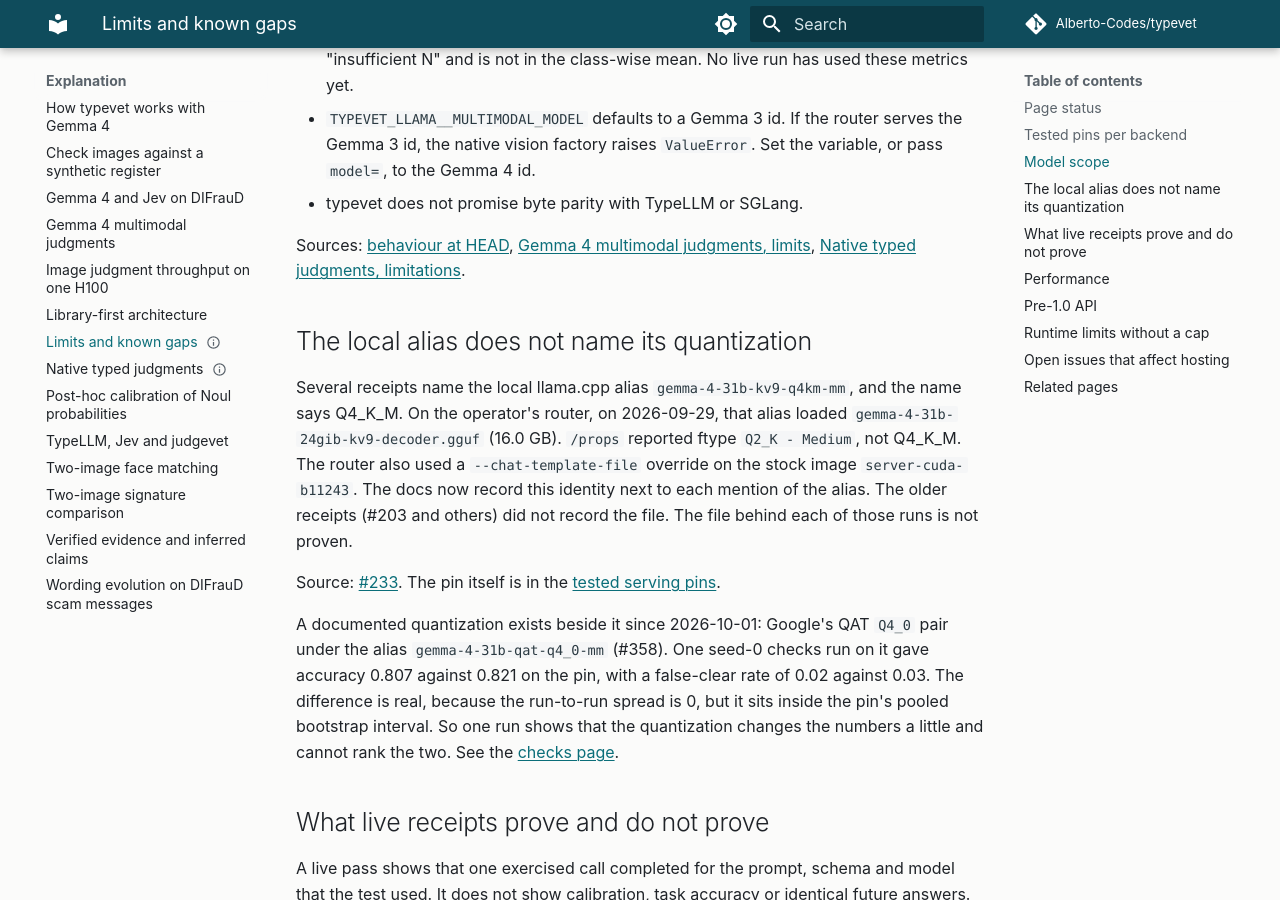
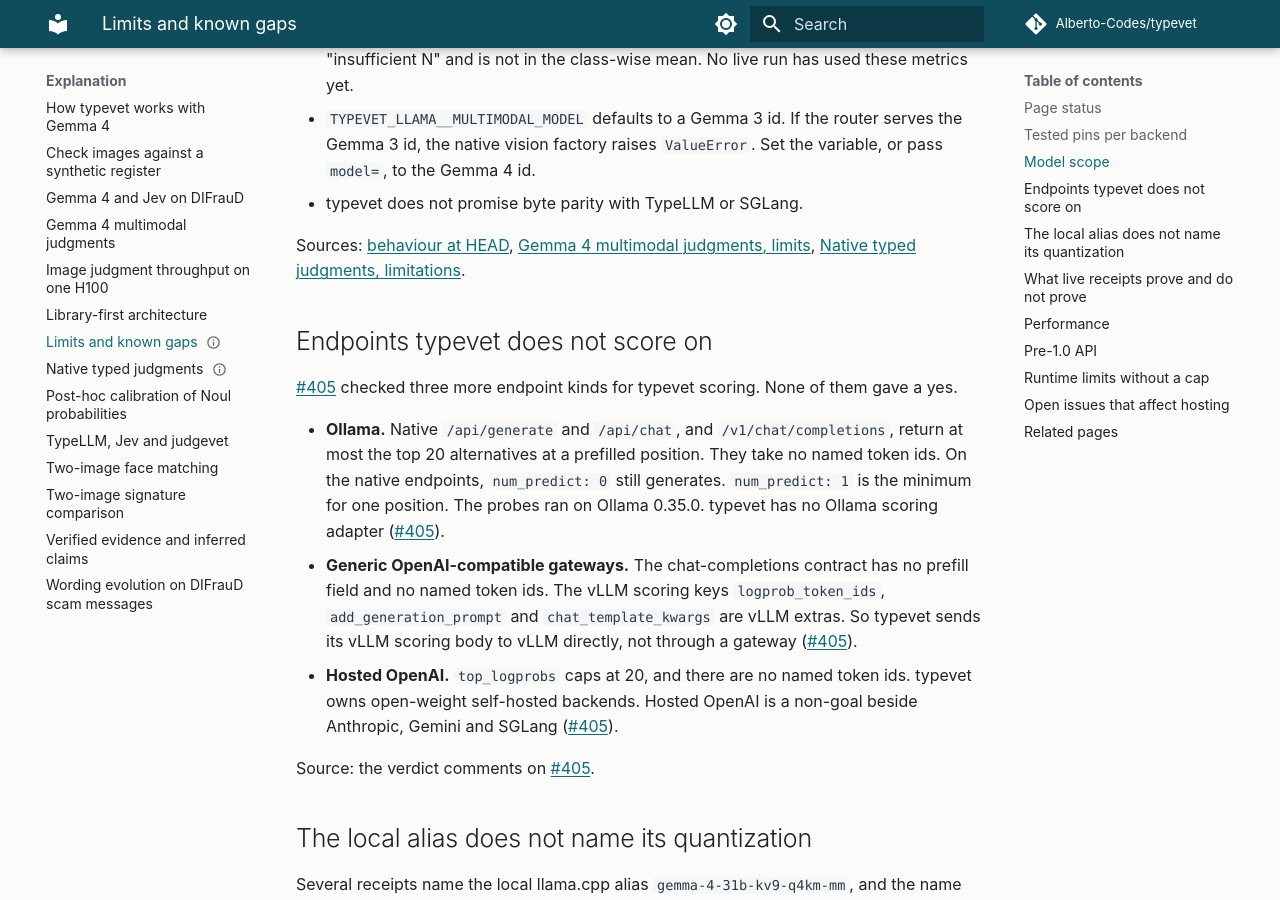
Before and after one commit to Alberto-Codes/typevet, an MkDocs documentation site: the page built from docs/explanation/limits.md, in a window 1280 px wide and 900 px high, scrolled down 1658 px. Built offline with MkDocs 1.6.1 and Material for MkDocs 9.7.7, drawn with Linux system fonts in a browser that asks for light colours; comment, search, counter and statistics services are not loaded.

Commit message:
docs(explanation): record the endpoints typevet does not score on
limits.md gains a section for the three endpoint kinds #405 checked:
Ollama native and /v1/chat/completions (top 20 cap, no named token
ids), generic OpenAI-compatible gateways (no prefill field, vLLM-only
scoring keys) and hosted OpenAI (a non-goal beside Anthropic, Gemini
and SGLang). No endpoint returned a yes, so no adapter follows.

Closes #405
Generated-By: claude-opus-5-5 (via Claude Code Agent tool, builder)
Claude-Session: https://claude.ai/code/session_01R44zzwX2TVeBm6wW1dGn7z

```diff
--- a/docs/explanation/limits.md
+++ b/docs/explanation/limits.md
@@ -70,6 +70,25 @@ The multimodal evidence covers one model pin per backend.
 Sources: [behaviour at HEAD](../reference/typed-judgment-release-support-matrix.md#behaviour-at-head-on-both-backends),
 [Gemma 4 multimodal judgments, limits](gemma-4-multimodal-judgments.md#limits),
 [Native typed judgments, limitations](native-typed-judgments.md#limitations).
+
+## Endpoints typevet does not score on
+
+[#405](https://github.com/Alberto-Codes/typevet/issues/405) checked three more endpoint kinds for typevet scoring.
+None of them gave a yes.
+
+- **Ollama.** Native `/api/generate` and `/api/chat`, and `/v1/chat/completions`, return at most the top 20 alternatives at a prefilled position.
+  They take no named token ids.
+  On the native endpoints, `num_predict: 0` still generates. `num_predict: 1` is the minimum for one position.
+  The probes ran on Ollama 0.35.0.
+  typevet has no Ollama scoring adapter ([#405](https://github.com/Alberto-Codes/typevet/issues/405)).
+- **Generic OpenAI-compatible gateways.** The chat-completions contract has no prefill field and no named token ids.
+  The vLLM scoring keys `logprob_token_ids`, `add_generation_prompt` and `chat_template_kwargs` are vLLM extras.
+  So typevet sends its vLLM scoring body to vLLM directly, not through a gateway ([#405](https://github.com/Alberto-Codes/typevet/issues/405)).
+- **Hosted OpenAI.** `top_logprobs` caps at 20, and there are no named token ids.
+  typevet owns open-weight self-hosted backends.
+  Hosted OpenAI is a non-goal beside Anthropic, Gemini and SGLang ([#405](https://github.com/Alberto-Codes/typevet/issues/405)).
+
+Source: the verdict comments on [#405](https://github.com/Alberto-Codes/typevet/issues/405).
 
 ## The local alias does not name its quantization
 
```
